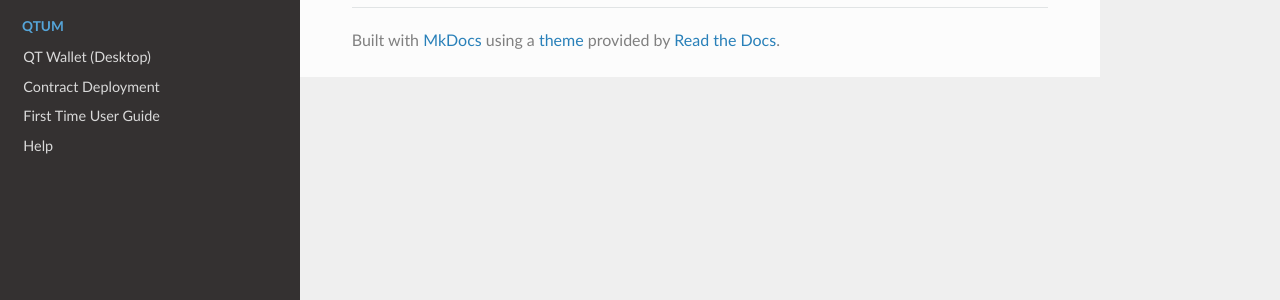
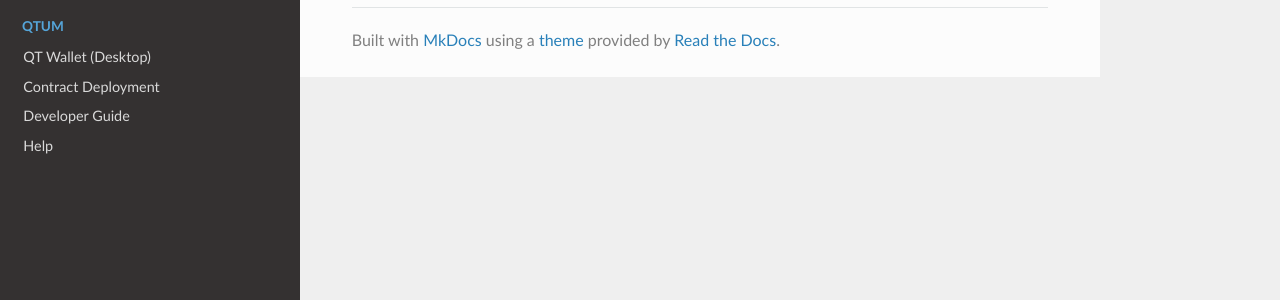
Before and after one commit to bodhiproject/wiki, an MkDocs documentation site: the page built from docs/index.md, in a window 1280 px wide. Shown: the part 552-852 px from the top of the page. Built offline with MkDocs 1.6.1, drawn with Linux system fonts in a browser that asks for light colours; nearby versions of some CDN libraries; comment, search, counter and statistics services are not loaded; old or Windows-style settings are respelled for this version of MkDocs.

Commit message:
add developer_guide section

```diff
--- a/mkdocs.yml
+++ b/mkdocs.yml
@@ -20,7 +20,7 @@ pages:
   - Qtum:
     - QT Wallet (Desktop): qtum/qt_wallet.md
   - Contract Deployment: deployment.md
-  - First Time User Guide: first_time_user_guide.md
+  - Developer Guide: developer_guide.md
   - Help: help.md
 extra_javascript:
   ['https://cdnjs.cloudflare.com/ajax/libs/clipboard.js/1.5.10/clipboard.min.js','js/clipboard.js']
```
